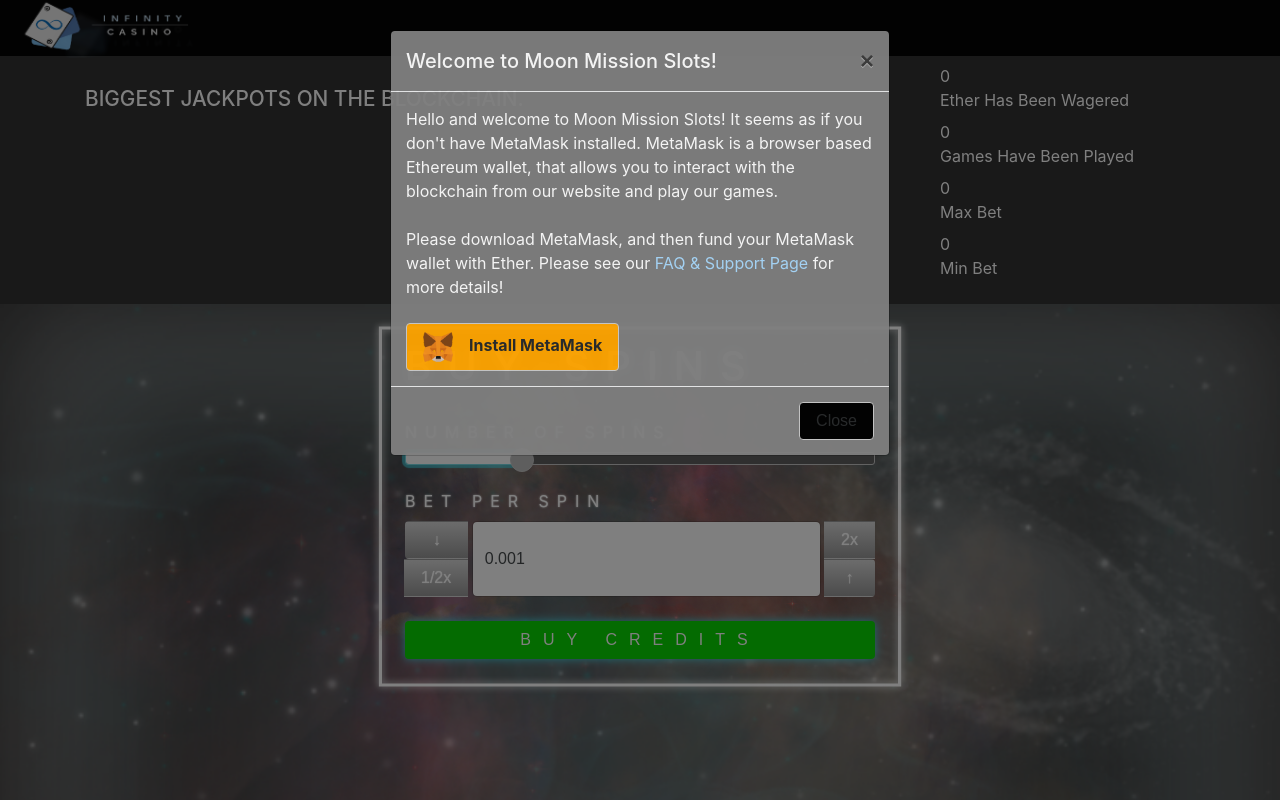
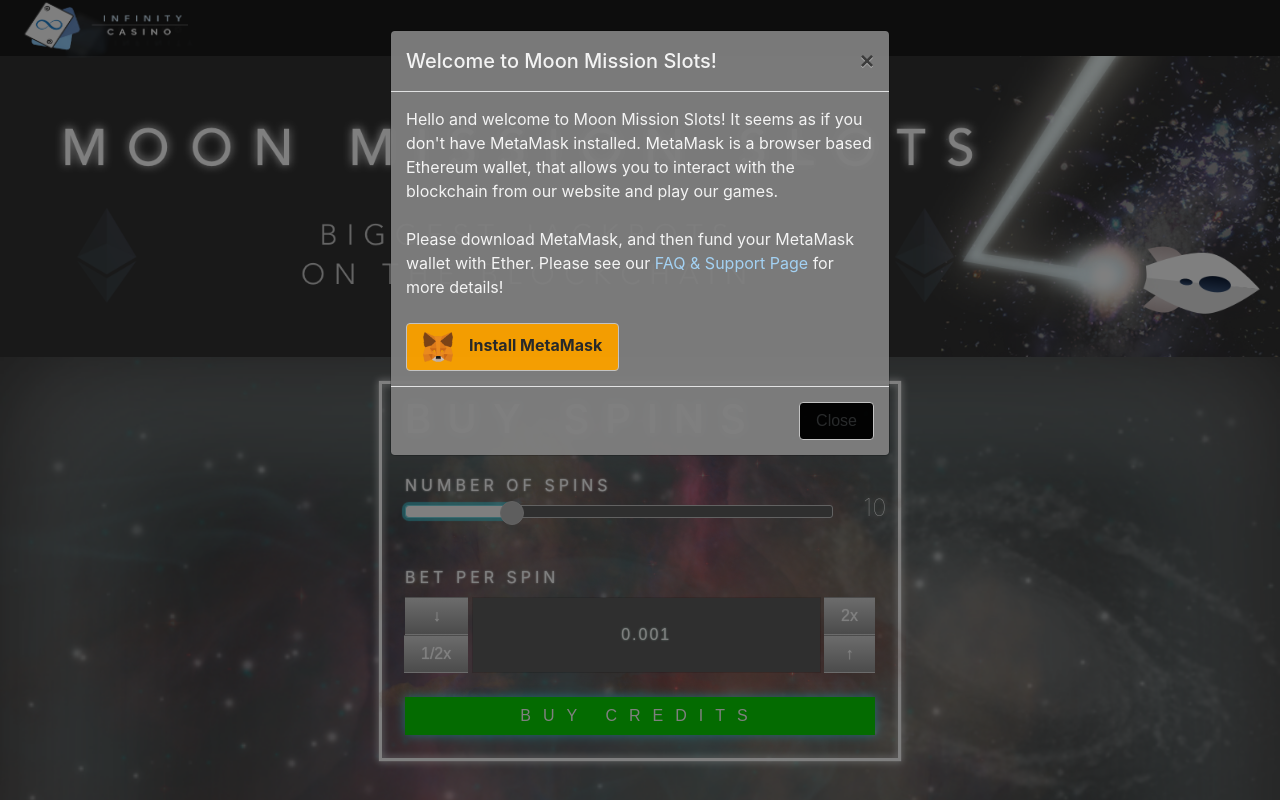
Before and after one commit to infinitycasino/infinitycasino, a website: page docs/moonmissionslots.html in a window 1280 px wide. Shown: the top 800 px of the page. Drawn offline with nearby package versions, Linux system fonts and the light colour scheme.

Commit message:
slots frontend done, needs payment animation, and pay table modal

```diff
--- a/docs/css/slots.css
+++ b/docs/css/slots.css
@@ -1,22 +1,11 @@
 @import url('https://fonts.googleapis.com/css?family=Raleway');
 @import url('https://fonts.googleapis.com/css?family=Monoton');
 
-.slots-splash-screen {
-	background-color: #333333;
-	padding-top: 1em;
-	z-index: 1;
+.col-centered{
+  float: none;
+  margin: 0 auto;
 }
-.slots-text-title{
-	font-size: 130%;
-	color: #FFFFFF;
-}
-.stats {
-  font-size: 100%;
-  color: #FFFFFF;
-}
-.stats-text{
-  	color: #FFFFFF;
-}
+
 .slots-screen{
 	background-image: url('/img/slots-background.png');
   background-repeat: no-repeat;
@@ -24,13 +13,97 @@
   -moz-background-size: cover;
   -o-background-size: cover;
   background-size: cover;
-	height: 90vh;
+	height: 92.5vh;
 }
+
+/*place bets box css*/
+
+#place-bets{
+  background-image: url('/img/slots-buy-spins-frame.png');
+  background-repeat: no-repeat;
+  background-size: 100% 100%;
+
+  color: white;
+  padding-left: 50px;
+  padding-right: 50px;
+  padding-top: 40px;
+  padding-bottom: 50px;
+}
+
+#number-spins .ui-slider-handle {
+  width: 1.5em;
+  height: 1.5em;
+  top: -5px;
+  background-color: #bcbcbc;
+  border-radius: 50%;
+}
+
+#number-spins .ui-slider-range {
+  background: #FFFFFF;
+  box-shadow: 0 0 1px 4px rgba(66, 226, 244, 0.6);
+}
+
+#number-spins{
+  background: #5e5e5e;
+}
+
+#buy-credits {
+  background: #09d602;
+  box-shadow: 0 0 10px rgba(66, 226, 244, 0.9);
+  color: white;
+  letter-spacing: 12px;
+  border-radius: 0px;
+}
+
+.buy-spins-title{
+  letter-spacing: 16px;
+  text-shadow: 0 0 8px white;
+}
+
+@media (max-width: 576px){
+  .buy-spins-title{
+    letter-spacing: 8px;
+  }
+}
+
+.slots-text{
+  text-shadow: 0 0 2px white;
+  letter-spacing: 4px;
+}
+
+.bet-buttons{
+  background: linear-gradient(#D8D8D8, #979797);
+  color: white;
+  text-shadow: 0 0 1px white;
+  border-radius: 0px;
+}
+
+#current-number-spins{
+  text-shadow: 0 0 5px #D6FFEE;
+  font-weight: 100;
+  font-size: 150%;
+  text-align: right;
+  position: relative;
+  bottom: 15px;
+  right: 10px;
+}
+
+#bet-per-spin{
+  color: white;
+  text-align: center;
+  letter-spacing: 2px;
+  background-color: #5e5e5e;
+  border-radius: 0px;
+  text-shadow: 0 0 2px #D6FFEE;
+  font-size: 100%;
+}
+
+/*slots machine css*/
+
 .slots-machine{
   align-content: center;
 }
 
-/*SLOTS CSS*/
 .dial {
   border-radius: 10px;
   position: relative;
@@ -52,6 +125,7 @@
   margin-left: -0.9em;
 }
 
+/*media queries deal with the slots machine, buy spins box */
 
 @media (min-width: 0px){
   .dial-container{
@@ -67,6 +141,17 @@
   .spins-remaining, .total-profit{
     font-size: 60%;
     padding-left: 4em;
+  }
+  #current-number-spins{
+    left: 67vw;
+    bottom: 26px;
+  }
+}
+@media (min-width: 460px){
+  #current-number-spins{
+    left: 0;
+    bottom: 15px;
+    right: 10px;
   }
 }
 @media (min-width: 576px){
@@ -183,60 +268,3 @@
   font-size: 600%;
   z-index: 10;
 }
-
-#place-bets{
-  background-image: url('/img/slots-buy-spins-frame.png');
-  background-repeat: no-repeat;
-  background-size: 100% 100%;
-
-  color: white;
-  padding-left: 50px;
-  padding-right: 50px;
-  padding-top: 40px;
-  padding-bottom: 50px;
-}
-
-#number-spins .ui-slider-handle {
-  width: 1.5em;
-  height: 1.5em;
-  background-color: #bcbcbc;
-  border-radius: 50%;
-}
-
-#number-spins .ui-slider-range {
-  background: #FFFFFF;
-  box-shadow: 0 0 1px 4px rgba(66, 226, 244, 0.6);
-}
-
-#number-spins{
-  background: #5e5e5e;
-}
-
-#buy-credits {
-  background: #09d602;
-  box-shadow: 0 0 10px rgba(66, 226, 244, 0.9);
-  color: white;
-  letter-spacing: 12px;
-}
-
-.buy-spins-title{
-  letter-spacing: 16px;
-  text-shadow: 0 0 8px white;
-}
-
-@media (max-width: 576px){
-  .buy-spins-title{
-    letter-spacing: 8px;
-  }
-}
-
-.slots-text{
-  text-shadow: 0 0 2px white;
-  letter-spacing: 8px;
-}
-
-.bet-buttons{
-  background: linear-gradient(#D8D8D8, #979797);
-  color: white;
-  text-shadow: 0 0 1px white;
-}
--- a/docs/js/moonmissionslots.js
+++ b/docs/js/moonmissionslots.js
@@ -537,10 +537,10 @@
         range: "min",
         min: 0,
         max: spinCountValues.length - 1,
-        value: 9
-        // create: ,
-        // slide: refreshSliderColor,
-        // change: refreshSliderColor
+        value: 9,
+        slide: function(event, ui){
+            $("#current-number-spins").text(spinCountValues[ui.value]);
+        }
     });
 
     // max and min buttons
--- a/docs/moonmissionslots.html
+++ b/docs/moonmissionslots.html
@@ -79,34 +79,26 @@
 		<div id="modal-div"></div>
 
 
-		<section id="splash-screen">
-			<div class="container-fluid slots-splash-screen">
-				<div class="container">
-					<div class="row" style="padding-top: 3em; padding-bottom: 1em;">
-						<div class="col-sm-9">
+		<section id="splash-screen" style="margin-top: 3.5em;">
+				<img class="img-fluid" src='/img/slots-background-splash.png'>
+
+						<!-- <div class="col-sm-3">
+							<text id="amt-wagered">0</text>
 							<br />
-							<h1 class="slots-text-title">BIGGEST JACKPOTS ON THE BLOCKCHAIN.</h1>
-						</div>
-						<div class="col-sm-3">
-							<text class="stats" id="amt-wagered">0</text>
+							<label>Ether Has Been Wagered</label>
 							<br />
-							<label class="stats-text">Ether Has Been Wagered</label>
+							<text id="games-played">0</text>
 							<br />
-							<text class="stats" id="games-played">0</text>
+							<label>Games Have Been Played</label>
 							<br />
-							<label class="stats-text">Games Have Been Played</label>
+							<text  id="max-bet">0</text>
 							<br />
-							<text class="stats" id="max-bet">0</text>
+							<label>Max Bet</label>
 							<br />
-							<label class="stats-text">Max Bet</label>
+							<text id="min-bet">0</text>
 							<br />
-							<text class="stats" id="min-bet">0</text>
-							<br />
-							<label class="stats-text">Min Bet</label>
-						</div>
-					</div> <!-- /.row -->
-				</div> <!-- /.container -->
-			</div> <!-- /.container-fluid -->
+							<label>Min Bet</label>
+						</div> -->
 		</section>
 
 		<div class="container-fluid slots-screen">
@@ -121,7 +113,18 @@
 						<label class="slots-text">NUMBER OF SPINS</label>
 
 						<!-- init as jquery ui slider -->
-						<div id="number-spins"></div>
+						<!-- <div class="container-fluid"> -->
+							<div class="row">
+								<div class="col-11">
+								<span>
+									<div id="number-spins"></div>
+								</div>
+								<div class="col-1">
+									<text id="current-number-spins">10</text>
+								</span>
+								</div>
+							</div>
+						<!-- </div> -->
 
 						<br />
 						<label class="slots-text">BET PER SPIN</label>
@@ -131,7 +134,7 @@
 								<button class="btn bet-buttons" id="half-bet-per-spin" type="button">1/2x</button>
 							</div>
 							&nbsp;
-							<input class="form-control" style="border-radius: 5px;" id="bet-per-spin" value="0.001">
+							<input class="form-control" id="bet-per-spin" value="0.001">
 							&nbsp;
 							<div class="input-group-btn">
 								<button class="btn bet-buttons" id="double-bet-per-spin" type="button">2x</button>
```
Also changed, not shown: docs/img/slots-background-splash.png (added).
